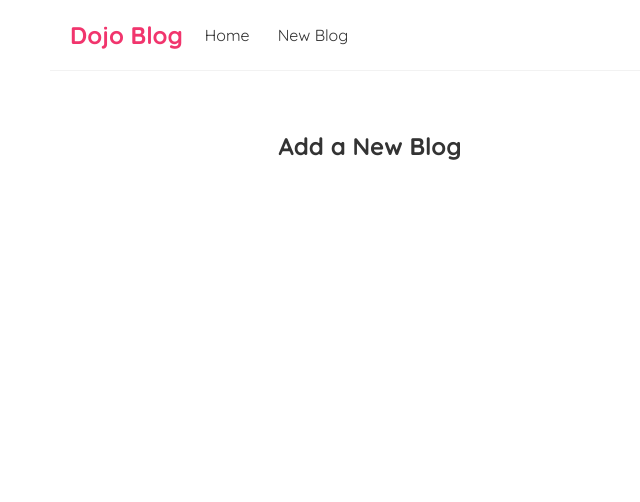
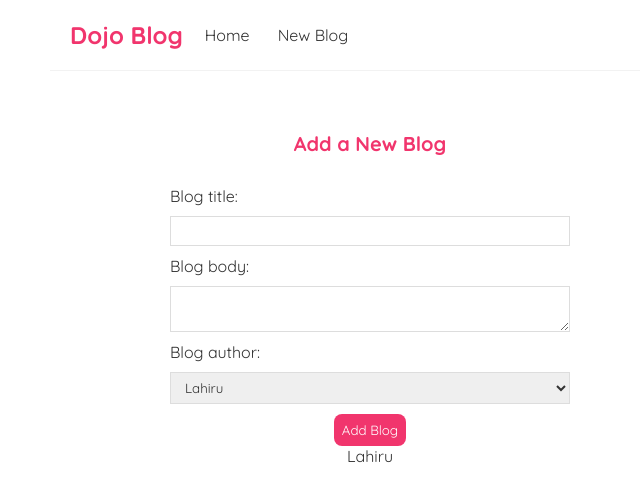
Before and after one commit to LahiruWanigasooriya/Utube_Tutorials, a React (Create React App) app in the folder NetNinjaReact/dojo-blog/: page /create in a window 1280 px wide. Shown: the top 502 px of the page, without its empty margins (270-910 px from the left). Built offline with nearby package versions, Linux system fonts and the light colour scheme.

Commit message:
Making a POST Request and submit button created

```diff
--- a/NetNinjaReact/dojo-blog/src/Create.js
+++ b/NetNinjaReact/dojo-blog/src/Create.js
@@ -1,7 +1,43 @@
+import { useState } from "react";
+
 const Create = () => {
+    const [title, setTitle] = useState('');
+    const [body, setBody] = useState('');
+    const [author, setAuthor] = useState('Lahiru');
+
+    const handleSubmit = (e) => {
+        e.preventDefault();
+        const blog = { title, body, author };
+
+        fetch('http://localhost:8000/blogs/', {
+            method: 'POST',
+            headers: { "Content-Type": "application/json" },
+            body: JSON.stringify(blog)
+        }).then(() => {
+            console.log('new blog added');
+        })
+    }
     return (
         <div className="create">
             <h2>Add a New Blog</h2>
+            <form onSubmit={handleSubmit}>
+                <label>Blog title:</label>
+                <input type="text" required value={title}
+                    onChange={(e) => setTitle(e.target.value)} />
+                <label>Blog body:</label>
+                <textarea required value={body}
+                    onChange={(e) => setBody(e.target.value)}></textarea>
+                <label>Blog author:</label>
+                <select value={author}
+                    onChange={(e) => setAuthor(e.target.value)}>
+                    <option value="Lahiru">Lahiru</option>
+                    <option value="Ude">Ude</option>
+                </select>
+                <button>Add Blog</button>
+                <p>{title}</p>
+                <p>{body}</p>
+                <p>{author}</p>
+            </form>
         </div>
     );
 }
--- a/NetNinjaReact/dojo-blog/src/index.css
+++ b/NetNinjaReact/dojo-blog/src/index.css
@@ -48,3 +48,56 @@
   color: #f1356d;
   margin-bottom: 8px;
 }
+.blog-preview a{
+  text-decoration: none;
+}
+
+/* blog details page */
+.blog-details h2 {
+  font-size: 20px;
+  color: #f1356d;
+  margin-bottom: 10px;
+}
+.blog-details div {
+  margin: 20px 0;
+}
+.blog-details button {
+  background: #f1356d;
+  color: #fff;
+  border: 0;
+  padding: 8px;
+  border-radius: 8px;
+  cursor: pointer;
+}
+
+/* create new blog form */
+.create {
+  max-width: 400px;
+  margin: 0 auto;
+  text-align: center;
+}
+.create label {
+  text-align: left;
+  display: block;
+}
+.create h2 {
+  font-size: 20px;
+  color: #f1356d;
+  margin-bottom: 30px;
+}
+.create input, .create textarea, .create select {
+  width: 100%;
+  padding: 6px 10px;
+  margin: 10px 0;
+  border: 1px solid #ddd;
+  box-sizing: border-box;
+  display: block;
+}
+.create button {
+  background: #f1356d;
+  color: #fff;
+  border: 0;
+  padding: 8px;
+  border-radius: 8px;
+  cursor: pointer;
+}
```
